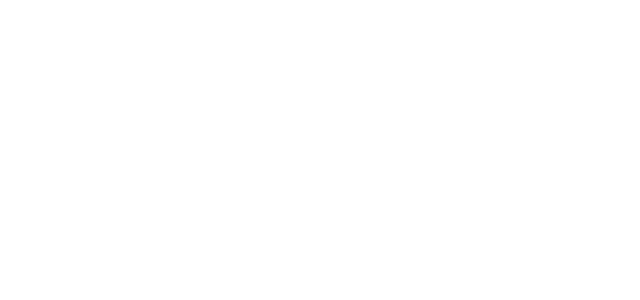
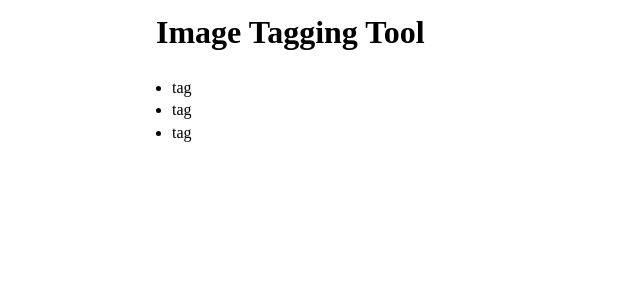
Before and after one commit to ye-yo/image-tagging-tool, a React (Create React App) app: page / in a window 1280 px wide. Shown: the top 300 px of the page, without its empty margins (0-640 px from the left). Built offline with nearby package versions, Linux system fonts and the light colour scheme.

Commit message:
Feat: 기본 컴포넌트 생성 closes #1

```diff
--- a/src/App.tsx
+++ b/src/App.tsx
@@ -1,8 +1,13 @@
-import React from 'react';
+import GlobalStyles from "./styles/global";
+import Header from "./components/Header";
+import Main from "./components/Main";
 
 function App() {
   return (
     <div className="App">
+      <GlobalStyles />
+      <Header />
+      <Main />
     </div>
   );
 }
--- /dev/null
+++ b/src/components/Header.tsx
@@ -0,0 +1,20 @@
+import styled from "styled-components";
+
+function Header() {
+  return (
+    <HeaderWrap>
+      <h1>Image Tagging Tool</h1>
+    </HeaderWrap>
+  );
+}
+
+export default Header;
+
+const HeaderWrap = styled.header`
+  height: 64px;
+  font-weight: bold;
+  display: flex;
+  align-items: center;
+  font-size: 2rem;
+  padding: 0 1rem;
+`;
--- /dev/null
+++ b/src/components/Main.tsx
@@ -0,0 +1,22 @@
+import styled from "styled-components";
+import TagList from "./TagList";
+
+function Main() {
+  return (
+    <MainWrap>
+      <CanvasWrap>
+        <canvas></canvas>
+      </CanvasWrap>
+      <TagList />
+    </MainWrap>
+  );
+}
+
+export default Main;
+
+const MainWrap = styled.main`
+  position: relative;
+  max-width: 1000px;
+  margin: 0 auto;
+`;
+const CanvasWrap = styled.main``;
--- /dev/null
+++ b/src/components/TagList.tsx
@@ -0,0 +1,26 @@
+import styled from "styled-components";
+
+function TagList() {
+  return (
+    <TagListWrap>
+      <Tag>tag</Tag>
+      <Tag>tag</Tag>
+      <Tag>tag</Tag>
+    </TagListWrap>
+  );
+}
+
+export default TagList;
+
+const TagListWrap = styled.ul`
+  margin: 0 auto;
+  position: absolute;
+  top: 1rem;
+  left: 2rem;
+`;
+
+const Tag = styled.li`
+  list-style-type: disc;
+  margin-bottom: 0.4rem;
+  font-size: 1rem;
+`;
--- /dev/null
+++ b/src/styles/global.ts
@@ -0,0 +1,18 @@
+import { createGlobalStyle } from "styled-components";
+import reset from "styled-reset";
+const globalStyles = createGlobalStyle`
+     ${reset};
+     *{
+         box-sizing:border-box;
+     }
+
+     body{
+         font-size: 14px;
+     }
+
+     .App{
+        max-width: 1000px;
+        margin: 0 auto;
+     }
+ `;
+export default globalStyles;
```
Also changed, not shown: src/assets/sample.jpg (added).
